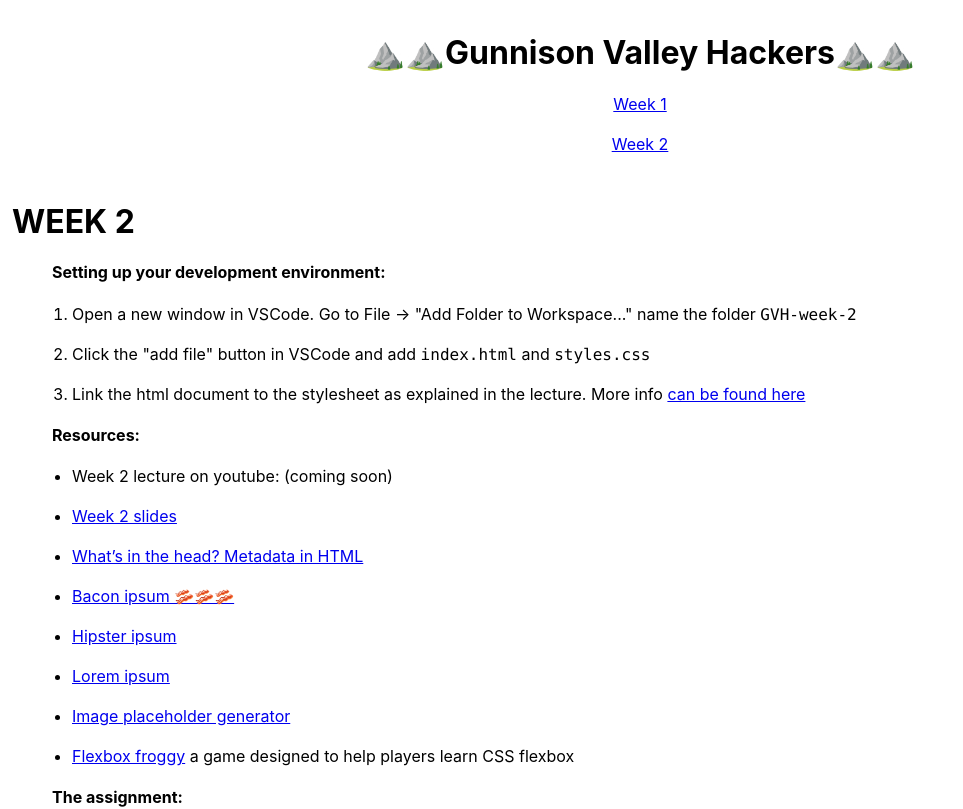
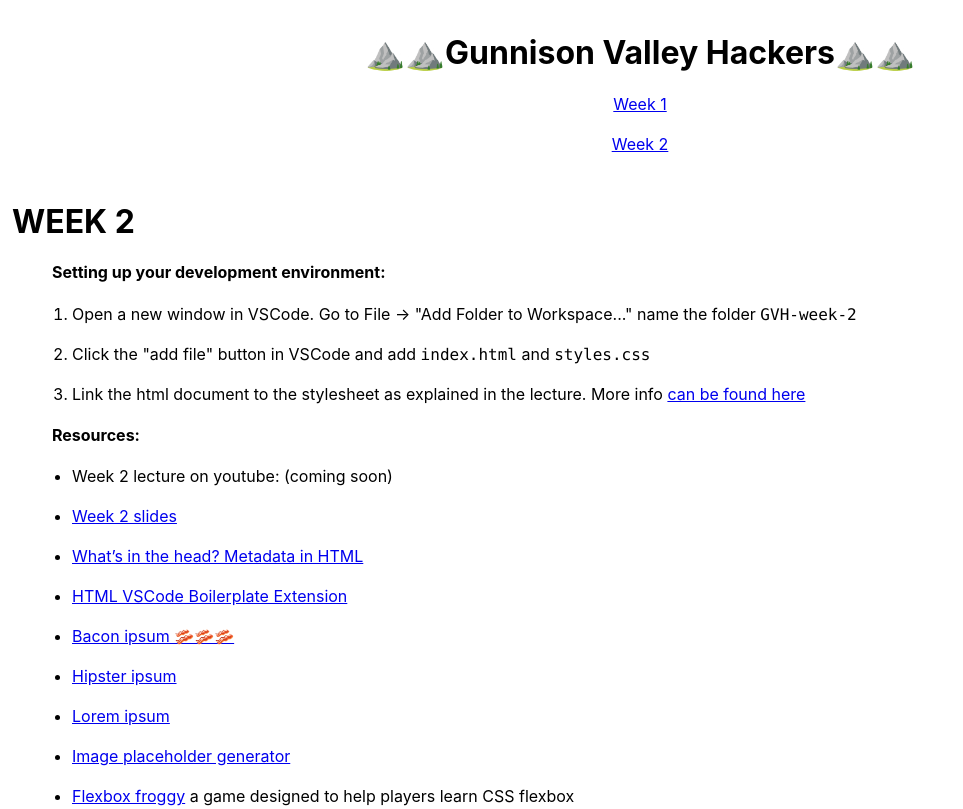
Before and after one commit to comountainclimber/gunnison-valley-hackers, a React (Create React App) app: page /gunnison-valley-hackers/week-2 in a window 1280 px wide. Shown: the top 809 px of the page, without its empty margins (0-963 px from the left). Built offline with nearby package versions, Linux system fonts and the light colour scheme.

Commit message:
Adds boilerplate extension link

```diff
--- a/src/pages/Week2.js
+++ b/src/pages/Week2.js
@@ -58,6 +58,15 @@ export default () => (
       </li>
 
       <li>
+        <a
+          href="https://marketplace.visualstudio.com/items?itemName=sidthesloth.html5-boilerplate"
+          target="_blank"
+        >
+          HTML VSCode Boilerplate Extension
+        </a>
+      </li>
+
+      <li>
         <a href="https://baconipsum.com/" target="_blank">
           Bacon ipsum 🥓🥓🥓
         </a>
```
